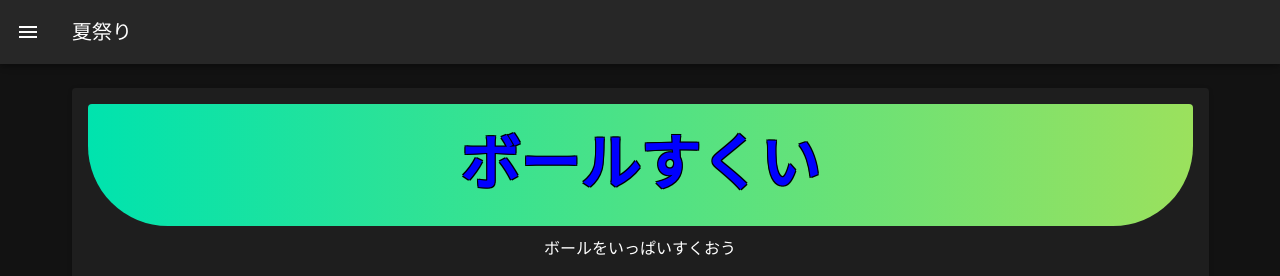
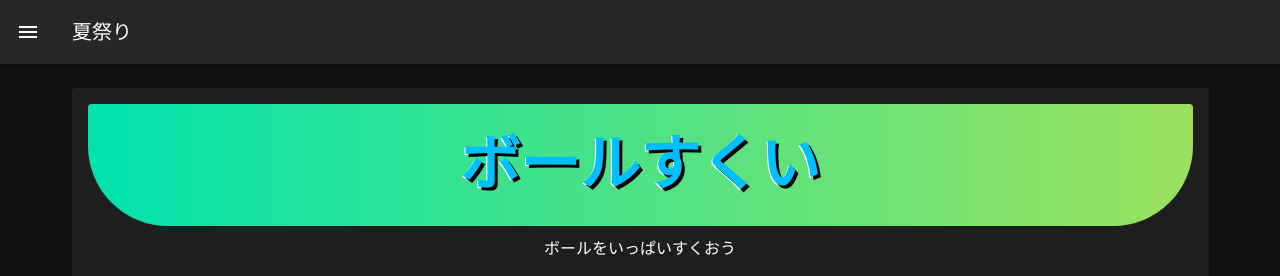
Before and after one commit to kumasan3618/natumaturi, a Nuxt app: page /boal in a window 1280 px wide. Shown: the top 276 px of the page. Built offline with nearby package versions, Linux system fonts and the light colour scheme.

Commit message:
styleの調整

```diff
--- a/pages/boal.vue
+++ b/pages/boal.vue
@@ -26,14 +26,12 @@
 <style>
 .kingyo_title {
   font-size: 60px;
-  color: blue;
+  color:deepskyblue;
   display: flex;
   justify-content: center;
   align-items: center;
-  text-shadow: 1px 1px 0 #000,
-               -1px 1px 0 #000,
-               1px -1px 0 #000,
-               -1px -1px 0 #000;
+  text-shadow: 3px 3px 0 #000,
+               -1px 1px 0 #fff;
   padding: 1rem 3rem;
   border-radius: 10vh;
   background-image: -webkit-gradient(linear, right top, left top, from(#9be15d), to(#00e3ae));
--- a/pages/index.vue
+++ b/pages/index.vue
@@ -144,7 +144,7 @@
   justify-content: center;
   align-items: center;
   color: #fff;
-  text-shadow: 0 0 5px #fff, 0 0 15px #fff, 0 0 35px #fff;
+  text-shadow: 0 0 5px #fff, 0 0 15px #fff, 0 0 35px #fff,3px 3px 0 #000;
   border-radius: 10px;
   padding: 1rem;
   background-image: -webkit-gradient(
--- a/pages/kekka.vue
+++ b/pages/kekka.vue
@@ -1,7 +1,7 @@
 <template>
   <v-container>
     <v-card class="pa-4">
-      <h1 class="kekka_title">結果</h1>
+      <p class="kekka_title">結果</p>
       <div class="card_text">
         <h3>結果発表</h3>
       </div>
--- a/pages/syateki.vue
+++ b/pages/syateki.vue
@@ -31,10 +31,9 @@
   display: flex;
   justify-content: center;
   align-items: center;
-  text-shadow: 1px 1px 0 #000,
-               -1px 1px 0 #000,
-               1px -1px 0 #000,
-               -1px -1px 0 #000;
+  text-shadow: 3px 3px 0 #000,
+               -1px 1px 0 #fff;
+
   padding:1rem;
   border-radius: 10vh;
   background-image: -webkit-gradient(linear, right top, left top, from(#9be15d), to(#00e3ae));
--- a/pages/wanage.vue
+++ b/pages/wanage.vue
@@ -28,10 +28,8 @@ h1 {
   display: flex;
   justify-content: center;
   align-items: center;
-  text-shadow: 1px 1px 0 #000,
-               -1px 1px 0 #000,
-               1px -1px 0 #000,
-               -1px -1px 0 #000;
+  text-shadow: 3px 3px 0 #000,
+               -1px 1px 0 #fff;
   padding:1rem;
   border-radius: 10vh;
   background-image: -webkit-gradient(linear, right top, left top, from(#9be15d), to(#00e3ae));
```
